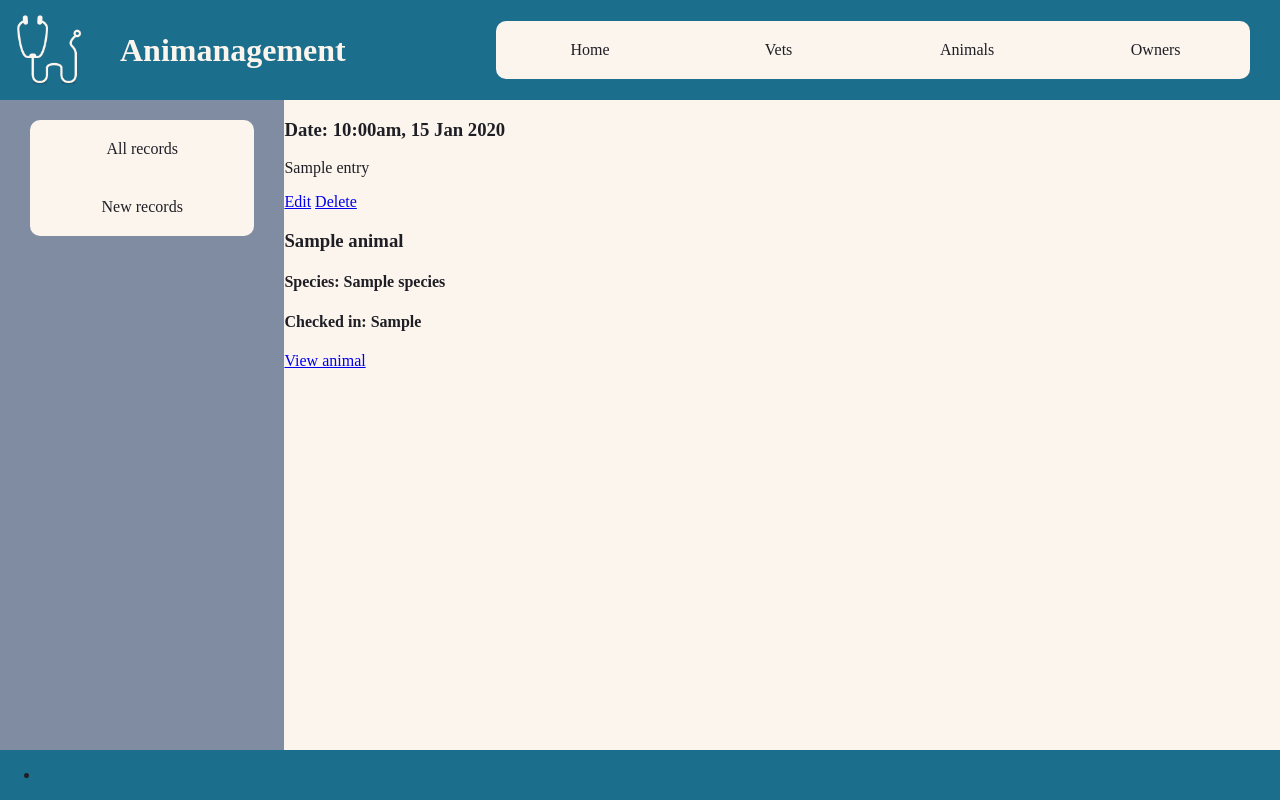
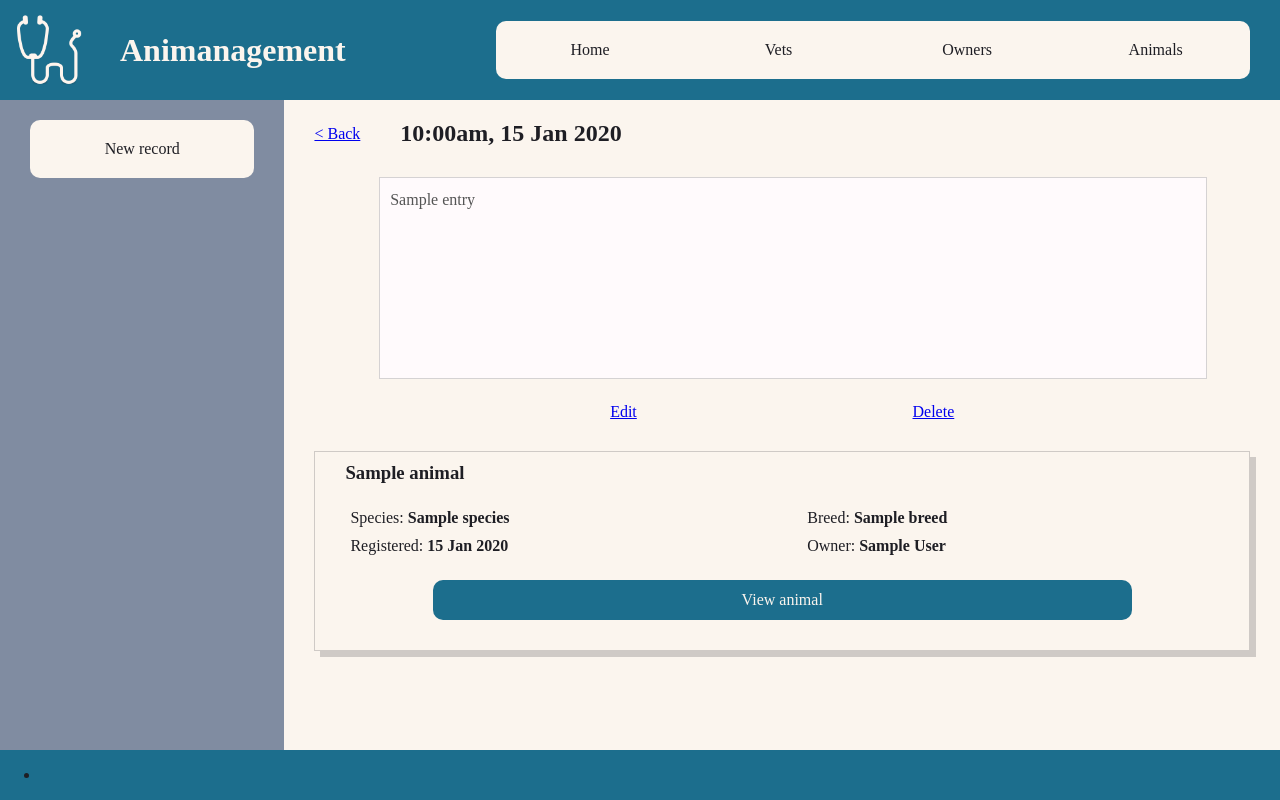
Before and after one commit to JnnyRdng/animanagement, a Flask app: page /records/1 in a window 1280 px wide. Run offline with Flask 2, Linux system fonts and the light colour scheme; a database or web service that is not in the repository returns one stand-in record (values such as "Sample title"); some libraries are stand-ins or nearby versions; some web fonts are replaced.

Commit message:
record styling

```diff
--- a/controllers/record_controller.py
+++ b/controllers/record_controller.py
@@ -10,24 +10,12 @@ import repositories.animal_repository as animal_repository
 record_blueprint = Blueprint("records", __name__)
 
 
-# index
-# /records GET
-@record_blueprint.route("/records")
-def index():
-    records = record_repository.select_all()
-    return render_template("/records/index.html", title="Records", records=records)
-
-
-# show
-# /records/<id> GET
 @record_blueprint.route("/records/<id>")
 def show(id):
     record = record_repository.select(id)
     return render_template("records/show.html", title="Record", record=record)
 
 
-# new
-# /records/new/ GET
 @record_blueprint.route("/records/new/<animal_id>")
 def new(animal_id):
     animal = animal_repository.select(animal_id)
@@ -41,8 +29,6 @@ def new(animal_id):
     )
 
 
-# create
-# /records POST
 @record_blueprint.route("/records", methods=["POST"])
 def create():
     date = request.form["date"]
@@ -53,16 +39,12 @@ def create():
     return redirect(f"/animals/{request.form['animal_id']}")
 
 
-# edit
-# /records/<id>/edit
 @record_blueprint.route("/records/<id>/edit")
 def edit(id):
     record = record_repository.select(id)
     return render_template("/records/edit.html", title="Edit Record", record=record)
 
 
-# update
-# /records/<id> POST
 @record_blueprint.route("/records/<id>", methods=["POST"])
 def update(id):
     date = request.form["date"]
@@ -73,9 +55,9 @@ def update(id):
     return redirect(f"/records/{id}")
 
 
-# delete
-# /records/<id>/delete
 @record_blueprint.route("/records/<id>/delete")
 def delete(id):
+    record = record_repository.select(id)
+    animal_id = record.animal.id
     record_repository.delete(id)
-    return redirect("/records")
+    return redirect(f"/animals/{animal_id}")
--- a/static/css/form.css
+++ b/static/css/form.css
@@ -32,10 +32,6 @@ form>ul>li {
     align-items: start;
 }
 
-input, select, option, textarea {
-    font-family: inherit;
-}
-
 input[type=submit] {
     margin: 20px auto;
     padding: 10px;
--- /dev/null
+++ b/static/css/records/show.css
@@ -0,0 +1,109 @@
+.show-single {
+    padding: 20px 30px;
+    /* width: 100%; */
+}
+
+.show-single>header {
+    display: flex;
+    flex-flow: row nowrap;
+    align-items: center;
+}
+
+.show-single>header>h2 {
+    margin: 0px 40px;
+}
+
+.show-single>main {
+    margin: 30px 20px;
+}
+
+.show-single>main>section {
+    margin: auto;
+    width: 90%;
+}
+
+textarea {
+    padding: 10px;
+    resize: none;
+    height: 180px;
+    width: 100%;
+    font-size: 1rem;
+    line-height: 1.5;
+}
+
+textarea:disabled {
+    background-color: var(--snow);
+}
+
+/* .show-single>header {
+    grid-area: header;
+}
+
+.show-single>main {
+    grid-area: main;
+}
+
+.show-single>main>aside {
+    display: grid;
+    grid-template-columns: 1fr 1fr;
+}
+
+.show-single>aside {
+    grid-area: aside;
+}
+*/
+
+.show-single>main>footer {
+    margin-top: 20px;
+    grid-area: footer;
+    display: flex;
+    flex-flow: row;
+    justify-content: space-evenly;
+}
+
+.animals {
+    border: 1px solid var(--black-transp);
+    padding: 10px;
+    box-shadow: 6px 6px 0px var(--black-transp);
+}
+
+.animals>header {
+    margin: 0px 20px 20px;
+}
+
+.animals>header>h3 {
+    margin: 0px;
+}
+
+.animals>article {
+    display: grid;
+    grid-template-columns: 1fr 1fr;
+    justify-items: start;
+    align-items: space-between;
+    gap: 0px 40px;
+    margin: 0px 20px 20px;
+}
+
+.animals>article>p {
+    margin: 5px;
+}
+
+.animals>footer {
+    margin: 20px;
+    text-align: center;
+}
+
+.animals>footer>a {
+    display: block;
+    margin: auto;
+    line-height: 250%;
+    border-radius: 10px;
+    width: 80%;
+    color: var(--seashell);
+    background-color: var(--blue-sapphire);
+    text-decoration: none;
+}
+
+.animals>footer>a:hover {
+    background-color: var(--raisin-black);
+}
--- a/static/css/style.css
+++ b/static/css/style.css
@@ -25,6 +25,10 @@ body {
     font-weight: 400;
     font-style: normal;
     color: var(--raisin-black);
+}
+
+input, select, option, textarea {
+    font-family: inherit;
 }
 
 body>header {
@@ -131,11 +135,13 @@ body>main {
 }
 
 .sidebar>nav>ul>li:first-child>a {
-    border-radius: 10px 10px 0px 00px;
+    border-top-right-radius: 10px;
+    border-top-left-radius: 10px;
 }
 
 .sidebar>nav>ul>li:last-child>a {
-    border-radius: 0px 0px 10px 10px;
+    border-bottom-left-radius: 10px;
+    border-bottom-right-radius: 10px;
 }
 
 .sidebar>nav>ul>li>a {
--- a/templates/base.html
+++ b/templates/base.html
@@ -15,14 +15,14 @@
 
 <body>
   <header>
-    <img id="logo" src="{{ url_for('static', filename='img/vet_dog_logo_light.png') }}" alt="Vet Surgery Logo">
+    <img id="logo" src="{{ url_for('static', filename='img/logo.png') }}" alt="Vet Surgery Logo">
     <h1>Animanagement</h1>
     <nav class="navigation">
       <ul>
         <li {% if active_page == "home" %}class="active" {% endif %}><a href="/">Home</a></li>
         <li {% if active_page == "vets" %}class="active" {% endif %}><a href="/vets">Vets</a></li>
+        <li {% if active_page == "owners" %}class="active" {% endif %}><a href="/owners">Owners</a></li>
         <li {% if active_page == "animals" %}class="active" {% endif %}><a href="/animals">Animals</a></li>
-        <li {% if active_page == "owners" %}class="active" {% endif %}><a href="/owners">Owners</a></li>
       </ul>
     </nav>
   </header>
--- a/templates/records/base.html
+++ b/templates/records/base.html
@@ -12,8 +12,7 @@
 {% block side_nav %}
 <nav class="side-nav">
   <ul>
-    <li><a href="/records">All records</a></li>
-    <li><a href="/records/new">New records</a></li>
+    <li {% if sidenav == "new" %}class="active" {% endif %}><a href="/records/new">New record</a></li>
   </ul>
 </nav>
 {% endblock side_nav %}
--- a/templates/records/edit.html
+++ b/templates/records/edit.html
@@ -6,7 +6,7 @@
 {% block content %}
 <article class="form">
   <header>
-    <a href="/animals/{{ record.animal.id }}">&lt; Back</a>
+    <a href="/records/{{ record.id }}">&lt; Back</a>
     <h2>Edit</h2>
   </header>
   <form action="/records/{{ record.id }}" method="post">
@@ -23,7 +23,7 @@
       <li class="full-width">
         <div>
           <label for="entry">Entry:</label>
-          <textarea name="entry" required>{{ record.entry }}</textarea>
+          <textarea name="entry" autofocus required>{{ record.entry }}</textarea>
         </div>
       </li>
     </ul>
--- a/templates/records/new.html
+++ b/templates/records/new.html
@@ -1,4 +1,5 @@
 {% extends 'records/base.html' %}
+{% set sidenav = "new" %}
 {% block page_css %}
 <link rel="stylesheet" href=" {{ url_for('static', filename='css/form.css') }} ">
 {% endblock page_css %}
@@ -23,7 +24,7 @@
       <li class="full-width">
         <div>
           <label for="entry">Entry:</label>
-          <textarea name="entry" required></textarea>
+          <textarea name="entry" autofocus required></textarea>
         </div>
       </li>
     </ul>
--- a/templates/records/show.html
+++ b/templates/records/show.html
@@ -1,18 +1,35 @@
 {% extends 'records/base.html' %}
-
+{% block page_css %}
+<link rel="stylesheet" href=" {{ url_for('static', filename='css/records/show.css') }} ">
+{% endblock page_css %}
 {% block content %}
 <article class="show-single">
-  <section>
-    <h3>Date: {{ record.print_date("print_nice") }}</h3>
-    <p>{{ record.entry }}</p>
-    <a href="/records/{{ record.id }}/edit">Edit</a>
-    <a href="/records/{{ record.id }}/delete">Delete</a>
-  </section>
-  <aside>
-    <h3>{{ record.animal.name }}</h3>
-    <h4>Species: {{ record.animal.species }}</h4>
-    <h4>Checked in: {{ record.animal.checked_in }}</h4>
-    <a href="/animals/{{ record.animal.id }}">View animal</a>
+  <header>
+    <a href="/animals/{{record.animal.id}}">&lt; Back</a>
+    <h2>{{ record.print_date("print_nice") }}</h2>
+  </header>
+  <main>
+    <section>
+      <textarea disabled>{{ record.entry }}</textarea>
+    </section>
+    <footer>
+      <a href="/records/{{ record.id }}/edit">Edit</a>
+      <a href="/records/{{ record.id }}/delete">Delete</a>
+    </footer>
+  </main>
+  <aside class="animals">
+    <header>
+      <h3>{{ record.animal.name }}</h3>
+    </header>
+    <article>
+      <p>Species: <strong>{{ record.animal.species }}</strong></p>
+      <p>Breed: <strong>{{ record.animal.breed }}</strong></p>
+      <p>Registered: <strong>{{ record.animal.print_registered("print_date") }}</strong></p>
+      <p>Owner: <strong>{{ record.animal.owner.first_name }} {{ record.animal.owner.last_name }}</strong></p>
+    </article>
+    <footer>
+      <a href="/animals/{{ record.animal.id }}">View animal</a>
+    </footer>
   </aside>
 </article>
 {% endblock content %}
```
Also changed, not shown: templates/records/index.html (deleted, +0 -15 lines), static/img/logo.png (added), static/img/owner.png, static/img/placeholder.png (deleted), static/img/vet_dog_logo.png (deleted), static/img/vet_dog_logo_light.png (deleted).
